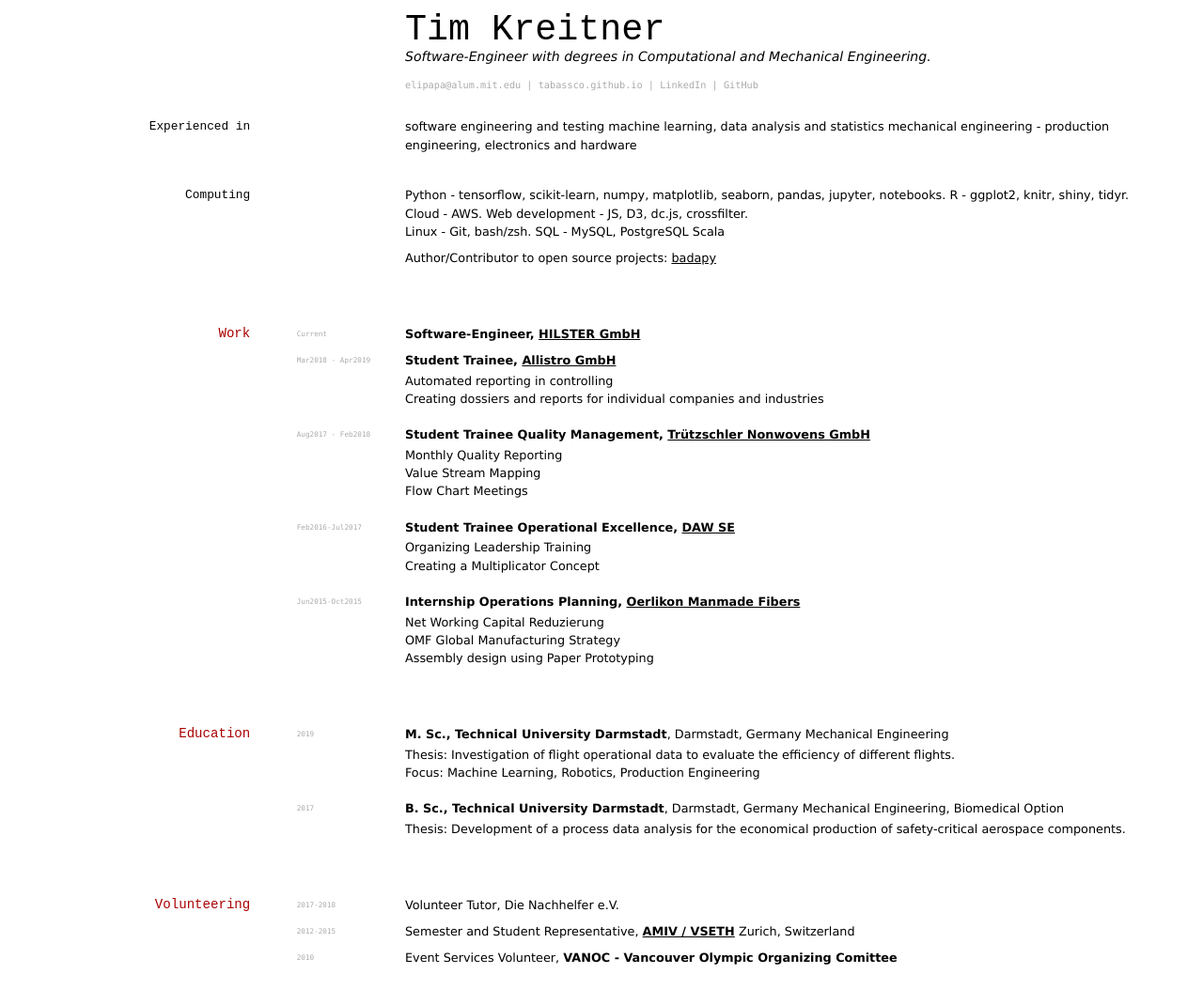
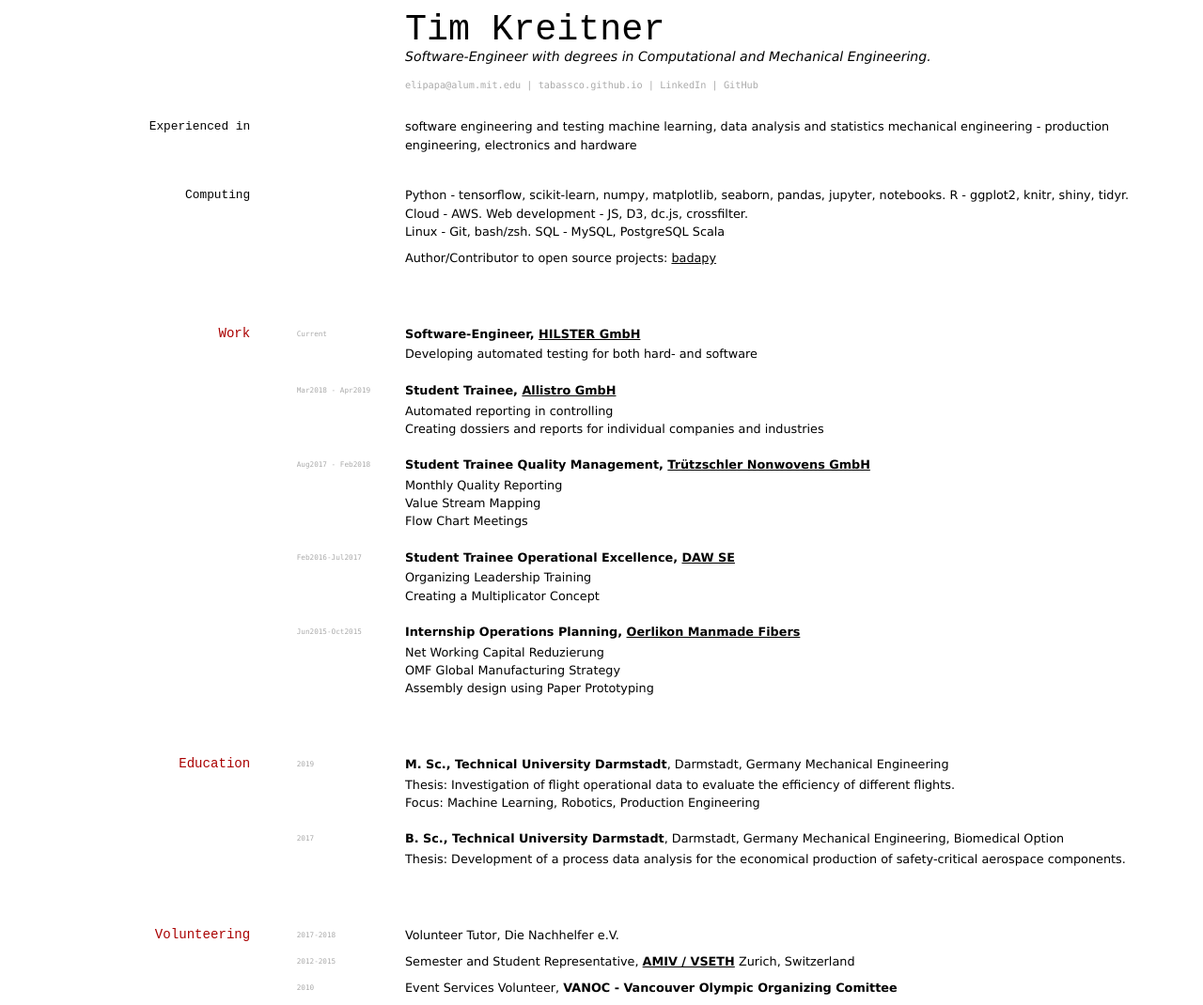
Before and after one commit to tabassco/timscv, a Jekyll site: the page built from index.md, in a window 1280 px wide. Shown: the whole page at 94% size. Built offline with Jekyll 4.4.1, drawn with Linux system fonts in a browser that asks for light colours; before the commit the page ends 1038 px from its top, so only the background shows below that.

Commit message:
updated work to hilster

```diff
--- a/index.md
+++ b/index.md
@@ -63,6 +63,7 @@ Author/Contributor to open source projects: [badapy](https://github.com/tabassco
 `Current`
 __Software-Engineer, [HILSTER GmbH](https://www.hilster.de/)__
 
+- Developing automated testing for both hard- and software
 
 `Mar2018 - Apr2019`
 __Student Trainee, [Allistro GmbH](https://www.allistro.de/en/homepage-en/)__
```
